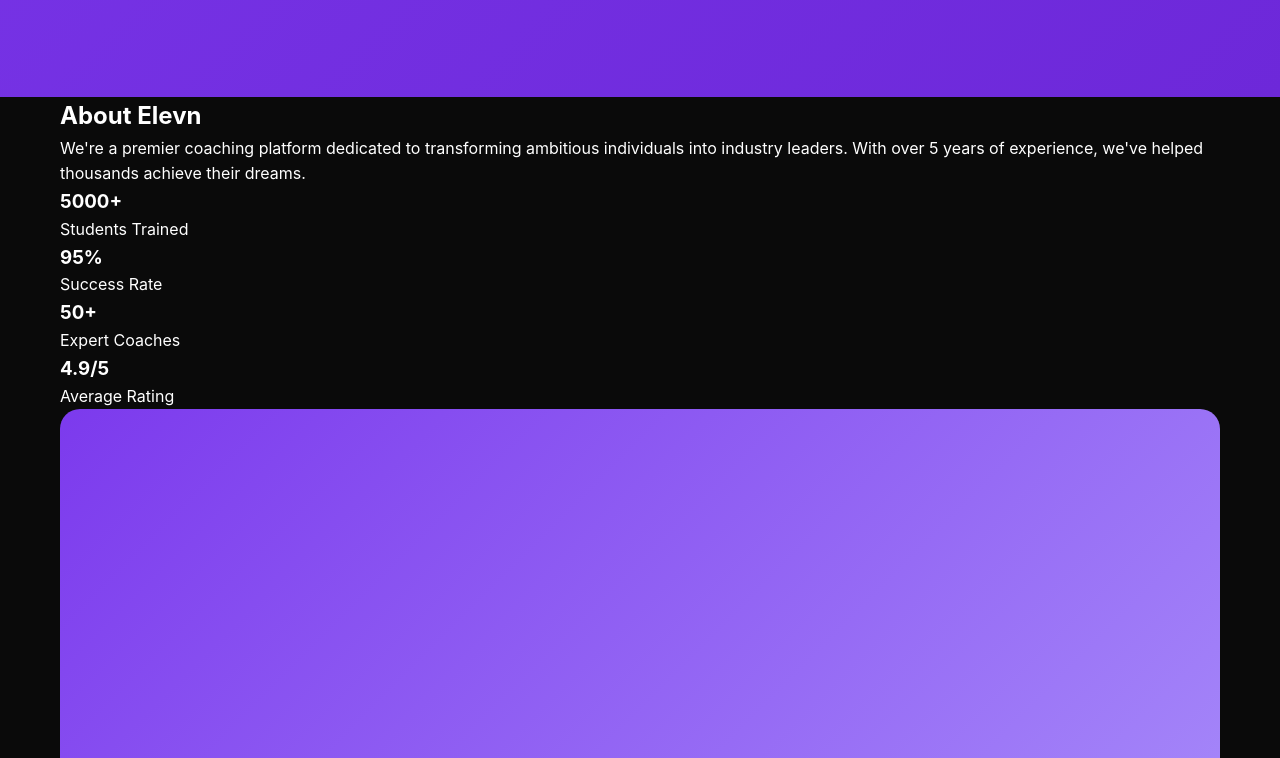
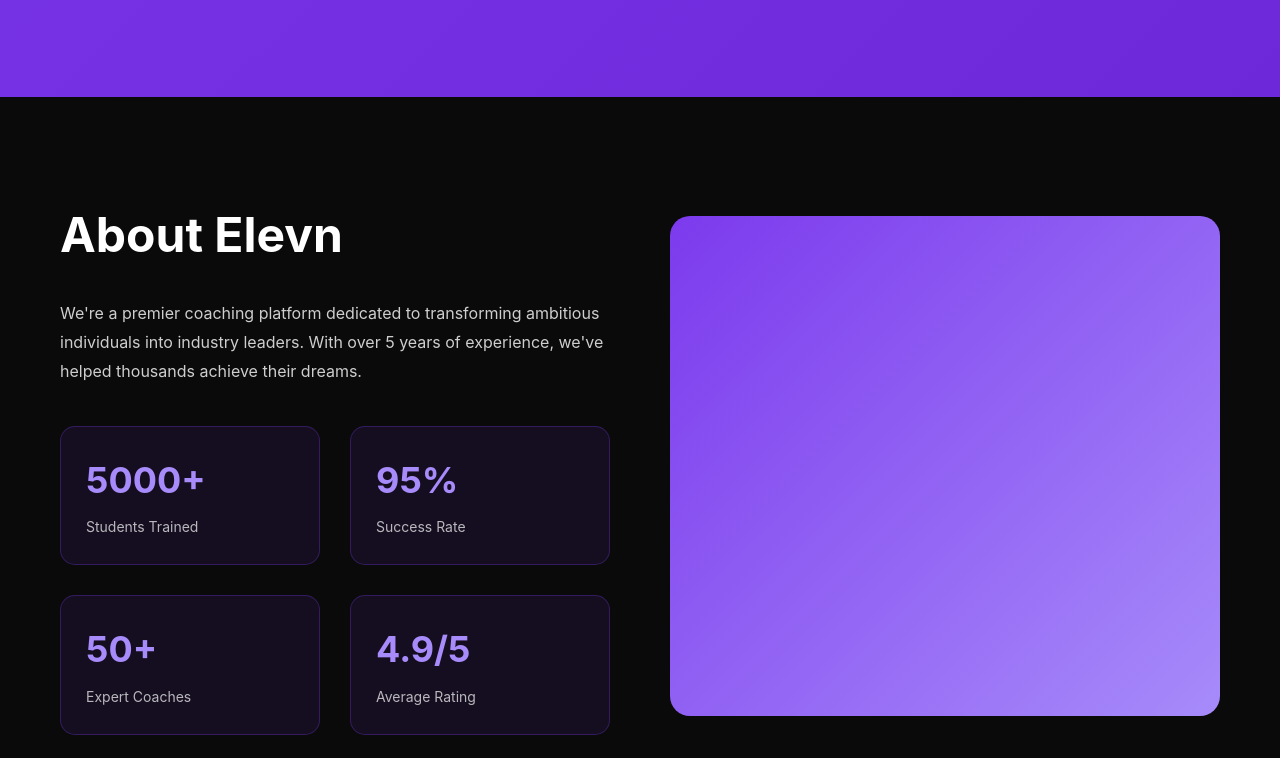
Before and after one commit to RakeshSenpai/Coaching-Center, a plain HTML site: page index.html in a window 1280 px wide. Shown: the part 3842-4600 px from the top of the page. Drawn offline with Linux system fonts and the light colour scheme.

Commit message:
about-state-items

```diff
--- a/style.css
+++ b/style.css
@@ -504,3 +504,71 @@ body {
     border-radius: 15px;
     margin-top: 20px;
 }
+
+
+.card-image.yellow { background: linear-gradient(135deg, #fbbf24, #f59e0b); }
+.card-image.red { background: linear-gradient(135deg, #ef4444, #dc2626); }
+.card-image.orange { background: linear-gradient(135deg, #fb923c, #f97316); }
+.card-image.blue { background: linear-gradient(135deg, #3b82f6, #2563eb); }
+
+/* About Section */
+.about-section {
+    padding: 100px 0;
+    background: #0a0a0a;
+}
+
+.about-grid {
+    display: grid;
+    grid-template-columns: 1fr 1fr;
+    gap: 60px;
+    align-items: center;
+}
+
+.about-content h2 {
+    font-size: 48px;
+    margin-bottom: 25px;
+}
+
+.about-content p {
+    color: rgba(255, 255, 255, 0.8);
+    line-height: 1.8;
+    margin-bottom: 40px;
+}
+
+.stats-grid {
+    display: grid;
+    grid-template-columns: repeat(2, 1fr);
+    gap: 30px;
+}
+
+.stat-item {
+    background: rgba(124, 58, 237, 0.1);
+    padding: 25px;
+    border-radius: 15px;
+    border: 1px solid rgba(124, 58, 237, 0.3);
+    transition: all 0.3s ease;
+}
+
+.stat-item:hover {
+    background: rgba(124, 58, 237, 0.2);
+    transform: translateY(-5px);
+}
+
+.stat-item h3 {
+    font-size: 36px;
+    color: #a78bfa;
+    margin-bottom: 5px;
+}
+
+.stat-item p {
+    color: rgba(255, 255, 255, 0.7);
+    font-size: 14px;
+    margin: 0;
+}
+
+.about-image .image-placeholder {
+    width: 100%;
+    height: 500px;
+    background: linear-gradient(135deg, #7c3aed, #a78bfa);
+    border-radius: 20px;
+}
```
